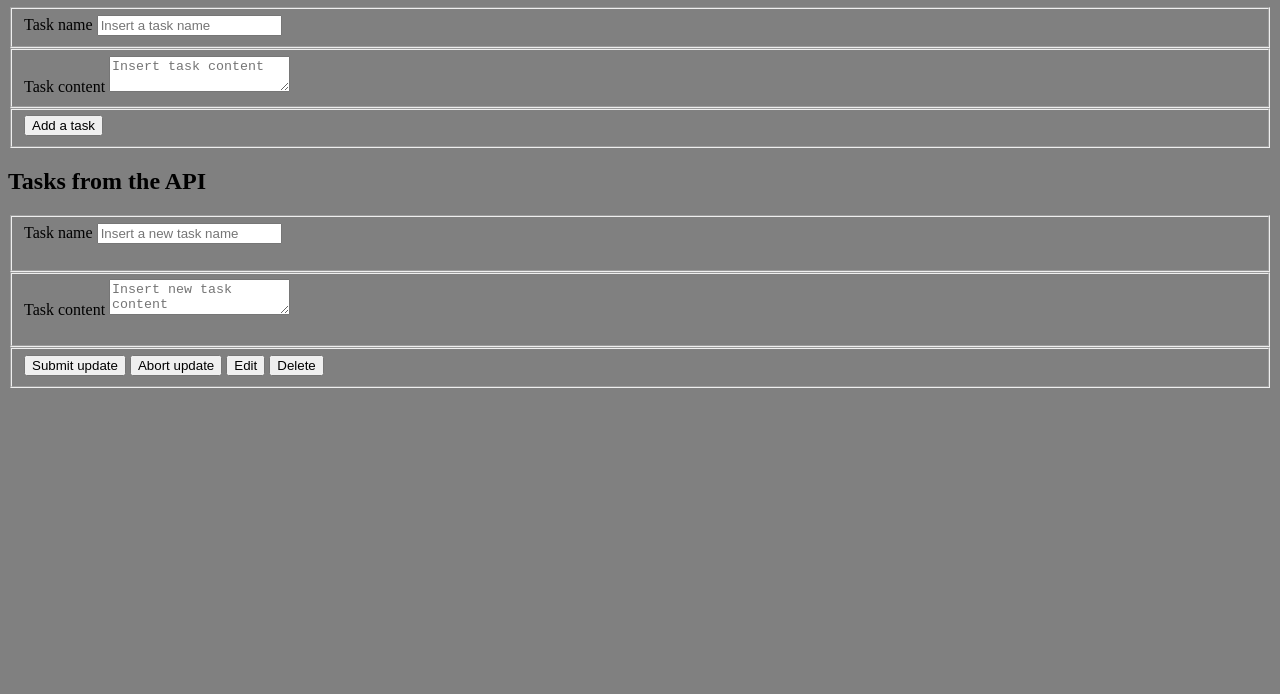
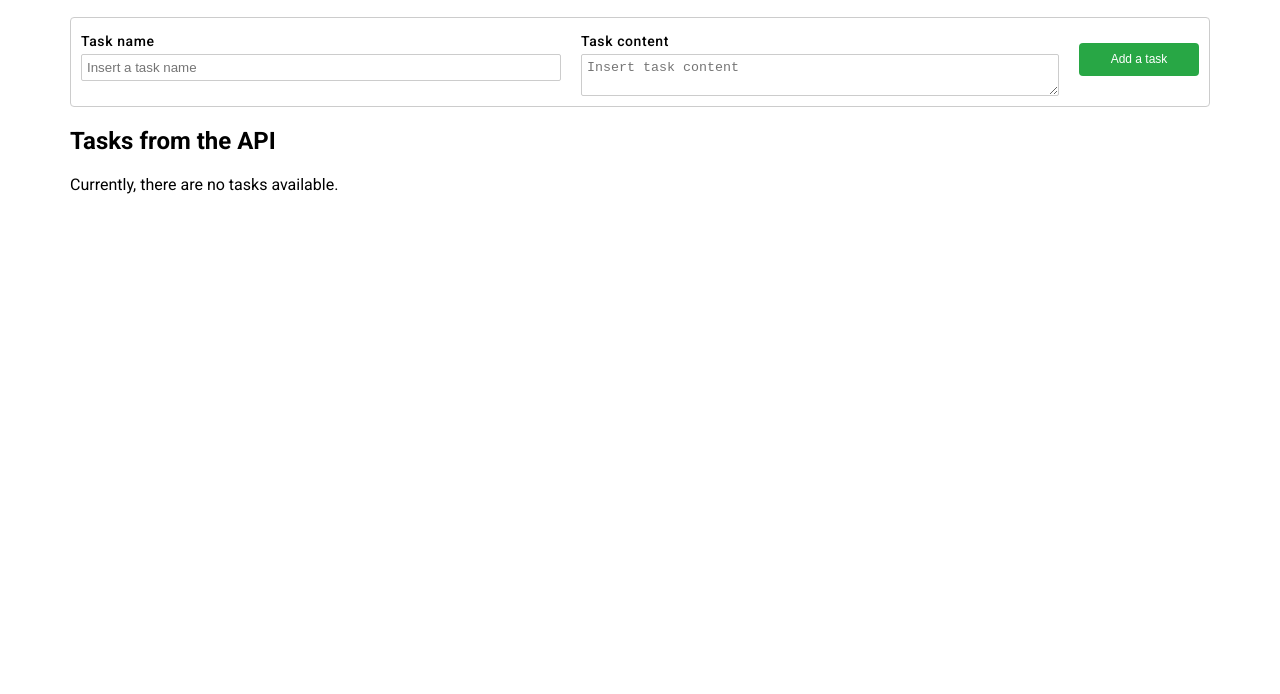
Before and after one commit to Aleksanderor/aleksanderor.github.io, a plain HTML site: page index.html in a window 1280 px wide. Shown: the part 106-800 px from the top of the page. Drawn offline with Linux system fonts and the light colour scheme; no server answers.

Commit message:
right css added

```diff
--- a/style.css
+++ b/style.css
@@ -1,7 +1,159 @@
+html {
+   font-family: 'Roboto', sans-serif;
+   box-sizing: border-box;
+   font-size: 16px;
+   font-weight: normal;
+   margin: 0;
+   padding: 0; }
+
+input,
+textarea {
+   width: 100%;
+   padding: 5px;
+   margin: 0;
+   border-radius: 2px;
+   border: 1px solid #ccc; }
+
 body {
-   background-color: grey;
+   margin: 0;
+   padding: 0; }
+
+*,
+*::before,
+*::after {
+   box-sizing: inherit; }
+
+.crud {
+   margin-bottom: 20px; }
+
+.container {
+   padding-right: 15px;
+   padding-left: 15px;
+   margin-right: auto;
+   margin-left: auto; }
+
+@media (min-width: 768px) {
+   .container {
+    width: 750px; } }
+
+@media (min-width: 992px) {
+   .container {
+    width: 970px; } }
+
+@media (min-width: 1200px) {
+   .container {
+    width: 1170px; } }
+
+.kodilla-heading--main {
+   margin: 20px auto;
+   text-align: center;
+   font-size: 30px;
+   font-weight: 400; }
+
+.datatable__row {
+   display: flex;
+   flex-flow: row nowrap;
+   justify-content: flex-start;
+   align-items: stretch;
+   border: 1px solid #ccc;
+   border-bottom: none;
+   margin: 0; }
+
+.datatable__row-section-wrapper {
+   display: flex;
+   flex-grow: 1;
+   justify-content: space-around; }
+
+.datatable__row:first-of-type {
+   border-top-left-radius: 4px;
+   border-top-right-radius: 4px; }
+
+.datatable__row:last-of-type {
+   border-bottom: 1px solid #ccc;
+   border-bottom-left-radius: 4px;
+   border-bottom-right-radius: 4px; }
+
+.datatable__row input,
+.datatable__row textarea {
+   display: none; }
+
+.datatable__row .datatable__button--editing {
+   display: none; }
+
+.datatable__row--editing input,
+.datatable__row--editing textarea {
+   display: block; }
+
+.datatable__row--editing .datatable__field-value {
+   display: none; }
+
+.datatable__row--editing .datatable__button {
+   display: none; }
+
+.datatable__row--editing .datatable__button--editing,
+.datatable__row--editing .datatable__button--card-creation {
+   display: block; }
+
+.datatable__row--add input,
+.datatable__row--add textarea {
+   display: block; }
+
+.datatable__field-value {
+  margin-bottom: 0;
+   font-size: 14px; }
+
+.datatable__row-section {
+   border: none;
+   margin: 0;
+   padding: 10px;
+   flex-grow: 1; }
+
+.datatable__row-section--button-section,
+.datatable__row-section--trello-section {
+   margin-left: auto;
+   align-self: center;
+   flex-shrink: 1;
+   flex-grow: 0;
+   display: flex;
+   flex-flow: column nowrap;
+   justify-content: space-around;
+   align-items: center; }
+
+.datatable__input-label {
+   display: block;
+   text-align: left;
+   font-size: 14px;
+   margin: 5px auto;
+   font-weight: 500;
+   letter-spacing: 0.6px; }
+
+.datatable__button {
+   color: #fff;
+   background-color: #28a745;
+   display: block;
+   margin-bottom: 5px;
+   font-weight: 400;
+   text-align: center;
+   white-space: nowrap;
+   vertical-align: middle;
+   user-select: none;
+   border: 1px solid transparent;
+   padding: 8px 12px;
+   font-size: 12px;
+   min-width: 120px;
+   line-height: 1.25;
+   border-radius: 4px; }
+
+.datatable__select {
+   display: block;
+   margin-bottom: 10px; }
+
+.datatable__tasks-container:empty {
+   position: relative; }
+
+.datatable__tasks-container:empty::after {
+   content: 'Currently, there are no tasks available.'; }
+
+.template {
+   display: none;
 }
-
-h1 {
-   text-align: center;
-}
```
